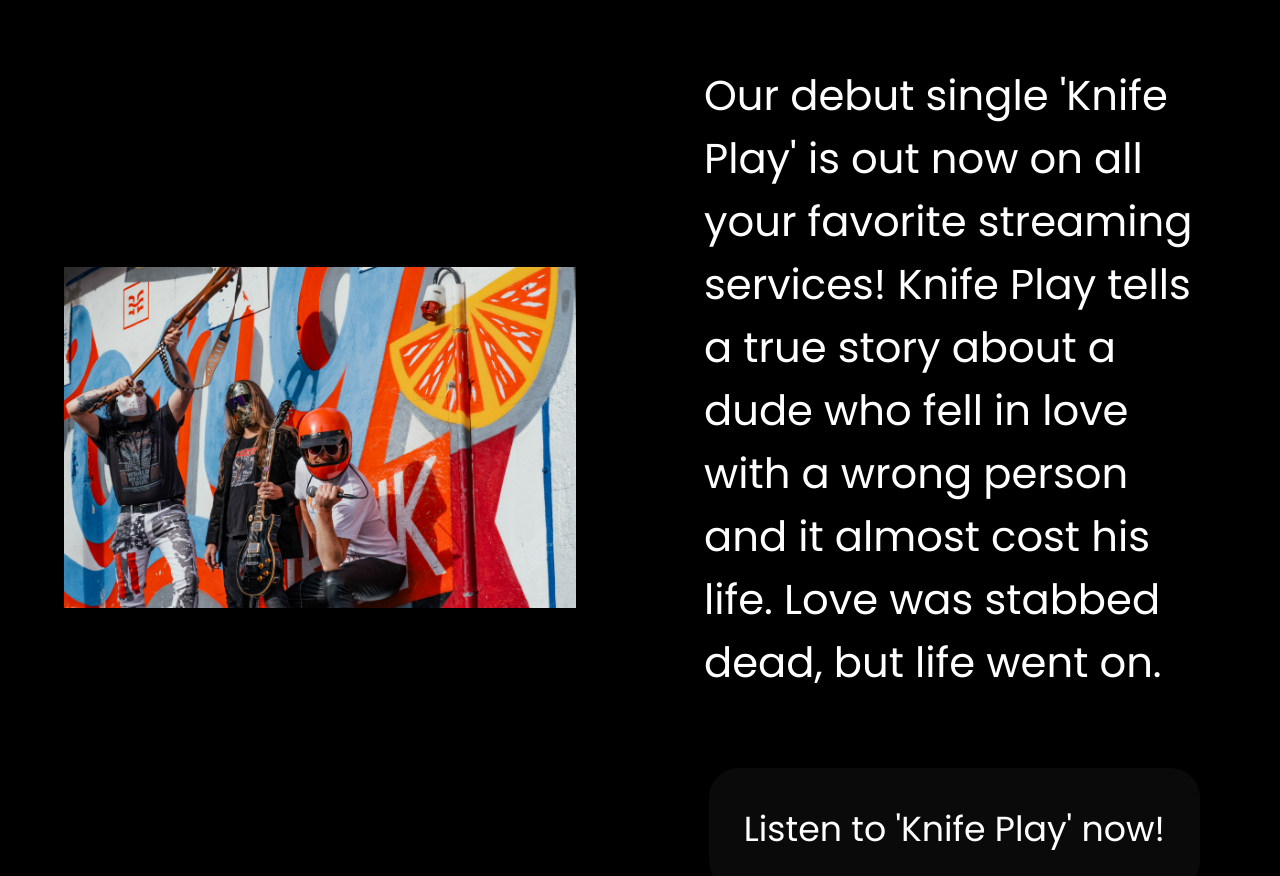
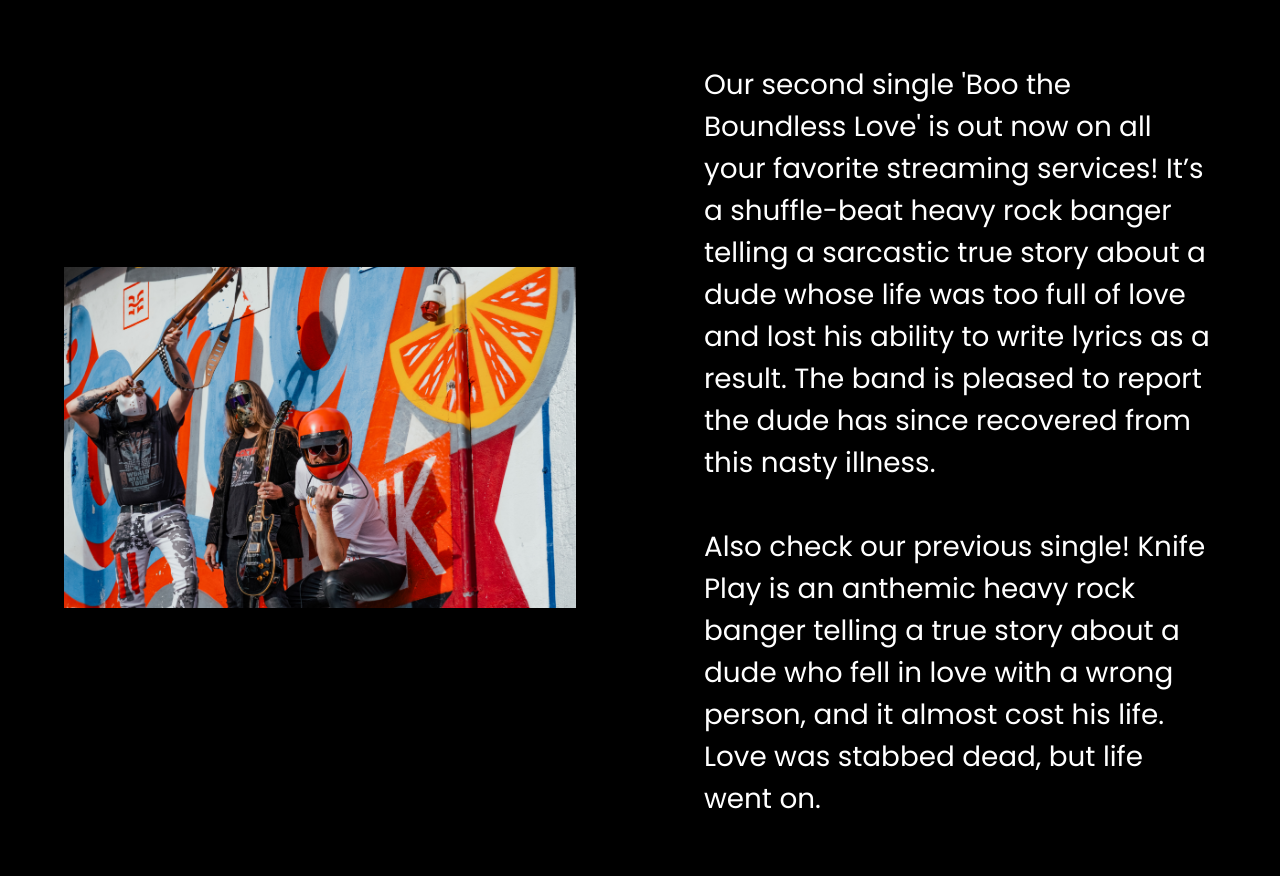
Before and after one commit to T2XC/School-Projects, a PHP site: page /irmaband/music/index.html in a window 1280 px wide. Shown: the part 515-1391 px from the top of the page. Run offline with PHP 8.4, Linux system fonts and the light colour scheme.

Commit message:
2.9.71
- irmaband updated

```diff
--- a/irmaband/index.html
+++ b/irmaband/index.html
@@ -1,4 +1,4 @@
-<!DOCTYPE html>
+ <!DOCTYPE html>
 <html lang="en">
 <head>
     <meta charset="UTF-8">
@@ -67,7 +67,7 @@
 
         <div class="music">
             <h2>Our Music</h2>
-            <p>Bringing the groove and anthemic choruses back to heavy rock! Our debut single 'Knife Play' is out now! </p>
+            <p>Bringing the groove and anthemic choruses back to heavy rock! Our second single 'Boo the Boundless Love' is out now! </p>
             <button class="linkbtn"><a href="https://taplink.cc/irmaband">Listen Now</a></button>
         </div>
 
--- a/irmaband/music/css/style.css
+++ b/irmaband/music/css/style.css
@@ -190,13 +190,13 @@ a {
 }
 
 .music {
-    height: 90%;
+    height: 180%;
     width: 40%;
 
     color: white;
 
     padding: 5%;
-    font-size: 3vh;
+    font-size: 2vh;
 }
 
 button {
@@ -221,7 +221,7 @@ button:hover {
 
     .ourmusic {
         width: 100vw;
-        height: 100vh;
+        height: 125vh;
 
         display: flex;
         flex-direction: row;
@@ -243,7 +243,7 @@ button:hover {
         color: white;
 
         padding: 5%;
-        font-size: 2.5vh;
+        font-size: 2vh;
         text-align: center;
     }
 
--- a/irmaband/music/index.html
+++ b/irmaband/music/index.html
@@ -56,10 +56,12 @@
         <div class="image"></div>
         <div class="music">
             <p>
-                Our debut single 'Knife Play' is out now on all your favorite streaming services!
-                Knife Play tells a true story about a dude who fell in love with a wrong person and it almost cost his life. Love was stabbed dead, but life went on.
+                Our second single 'Boo the Boundless Love' is out now on all your favorite streaming services! It’s a shuffle-beat heavy rock banger telling a sarcastic true story about a dude whose life was too full of love and lost his ability to write lyrics as a result. The band is pleased to report the dude has since recovered from this nasty illness.
+                <br><br>
+                Also check our previous single! Knife Play is an anthemic heavy rock banger telling a true story about a dude who fell in love with a wrong person, and it almost cost his life. Love was stabbed dead, but life went on.
+
             </p>
-            <button><a href="https://taplink.cc/irmaband">Listen to 'Knife Play' now!</a></button>
+            <button><a href="https://taplink.cc/irmaband">Listen to ‘Boo the Boundless Love’ now!</a></button>
         </div>
 
     </section>
```
Also changed, not shown: irmaband/news/index.html (+8 -0 lines), irmaband/img/news5.jpg (added).
